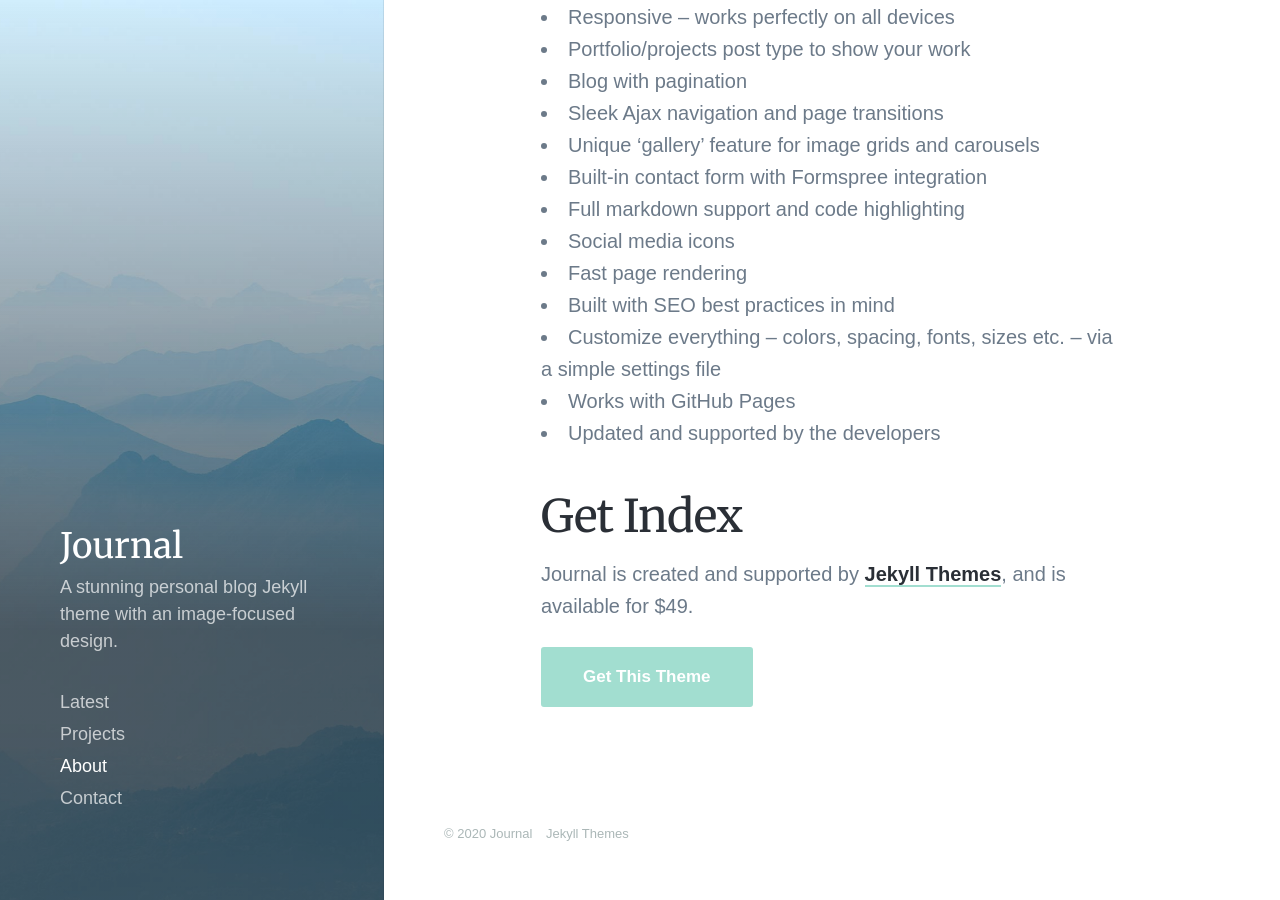
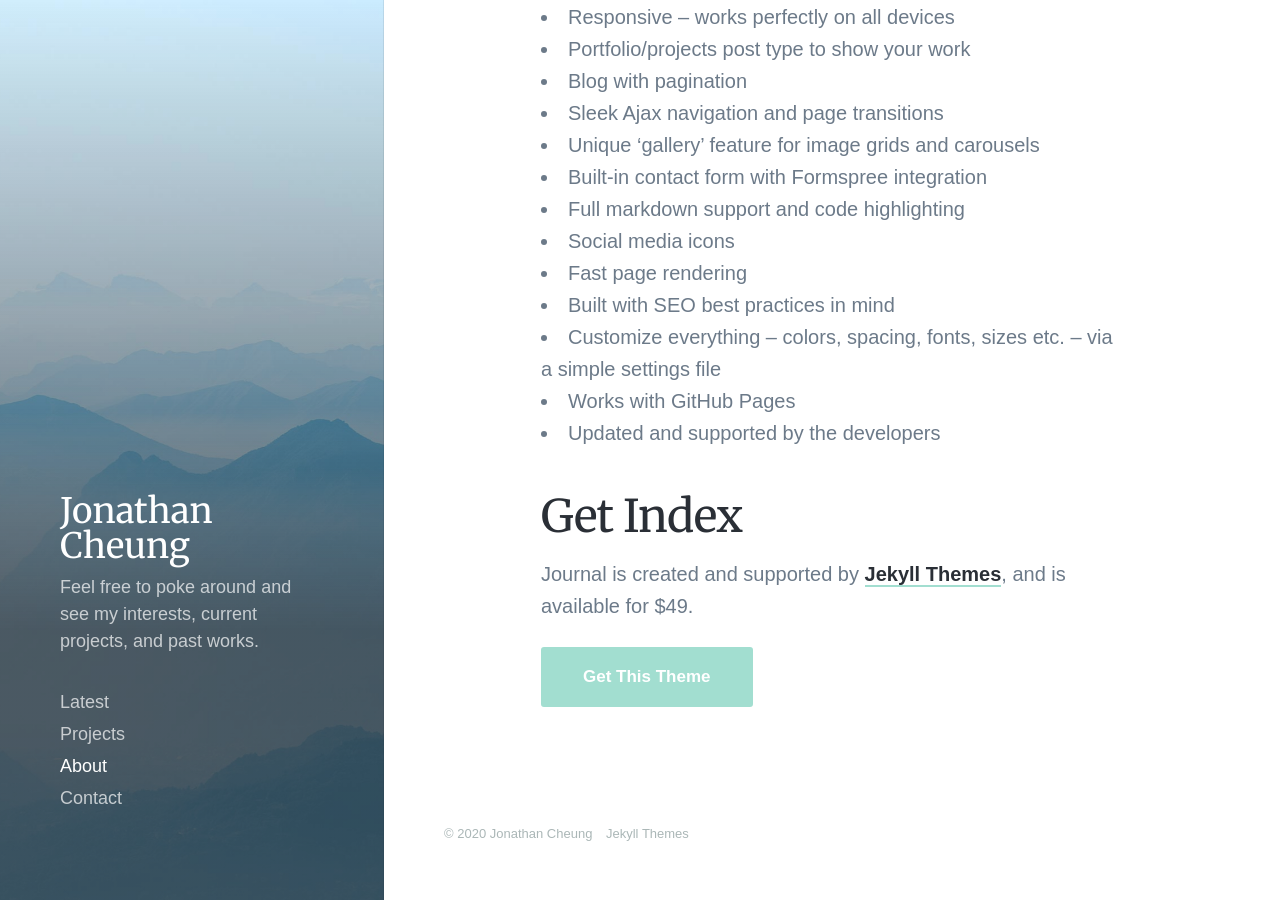
Before and after one commit to jacheung/jacheung.github.io, a Jekyll site: the page built from _pages/about.md, in a window 1280 px wide and 900 px high, scrolled down 904 px. Built offline with Jekyll 4.4.1, drawn with Linux system fonts in a browser that asks for light colours; nearby versions of some CDN libraries; some web fonts are replaced.

```diff
--- a/_data/settings.yml
+++ b/_data/settings.yml
@@ -1,7 +1,7 @@
 basic_settings:
-  site_title: Journal
-  site_tagline: A stunning personal blog Jekyll theme with an image-focused design.
-  favicon_image: /images/favicon.png
+  site_title: Jonathan Cheung
+  site_tagline: Feel free to poke around and see my interests, current projects, and past works.
+  favicon_image: /images/cortical-computation.png
 
 header_settings:
   logo_image:
--- a/index.html
+++ b/index.html
@@ -1,6 +1,6 @@
 ---
 layout: default
-title: The life of a neuroscientist to data scientist.
+title: An adventuring scientist.
 description: Feel free to poke around and see my interests, current projects, and past works.
 featured_image: /images/base-image.jpg
 ---
```
Also changed, not shown: _posts/2020-04-27-defining-phd.md (added, +33 -0 lines), images/cortical-computation.png (added).
